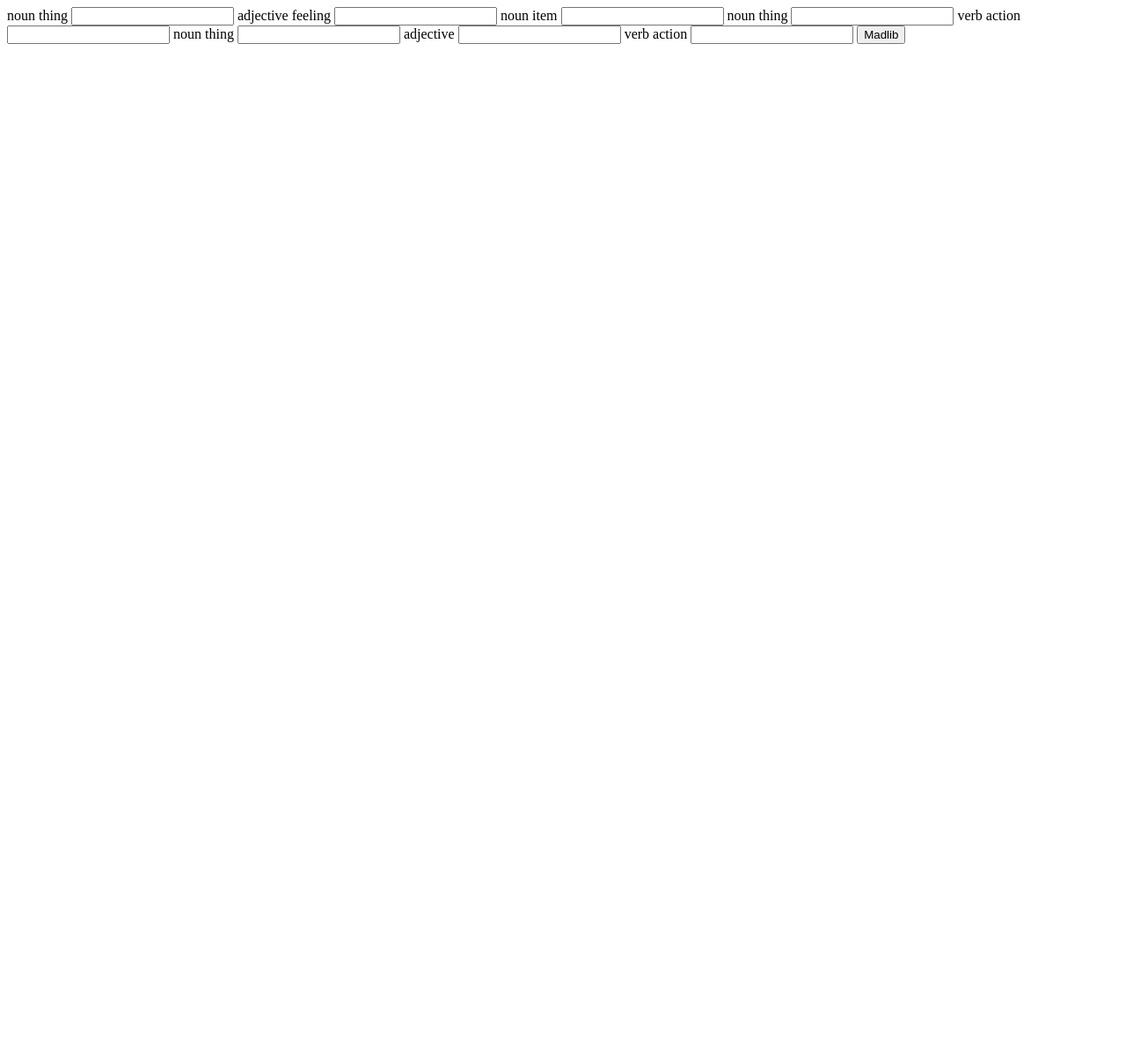
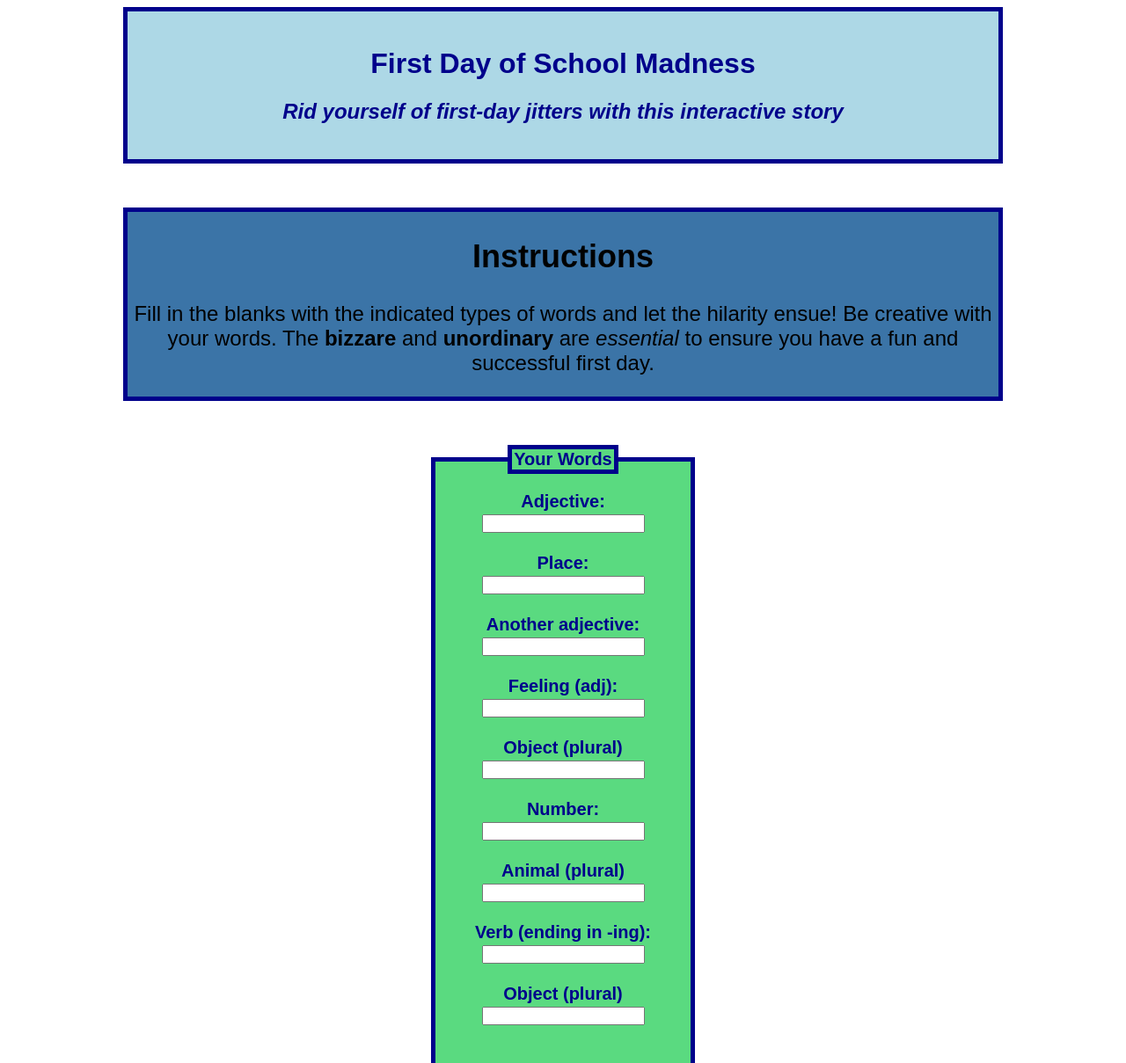
Before and after one commit to nrobert444/madlib-game, a plain HTML site: page index.html in a window 1280 px wide. Shown: the top 1209 px of the page at 88% size. Before the commit the page ends 800 px from the top, so only its background shows below. Drawn offline with Linux system fonts and the light colour scheme.

Commit message:
working mad libs game.

```diff
--- a/app.js
+++ b/app.js
@@ -1,10 +1,10 @@
-function getInputForLibs() {
+function fillInBlanks(){
 
     const adj1Input = document.getElementById("adj-1");
     const adj1Output = adj1Input.value;
-    adj1Input.textContent = adj1Output;
+    adj1.textContent = adj1Output;
 
-    const noun1Input =  document.getElementById("noun-1");
+    const noun1Input = document.getElementById("noun-1");
     const noun1Output = noun1Input.value;
     noun1.textContent = noun1Output;
 
@@ -12,7 +12,7 @@ function getInputForLibs() {
     const adj2Output = adj2Input.value;
     adj2.textContent = adj2Output;
 
-    const noun2Input =  document.getElementById("noun-2");
+    const noun2Input = document.getElementById("noun-2");
     const noun2Output = noun2Input.value;
     noun2.textContent = noun2Output;
 
@@ -29,16 +29,33 @@ function getInputForLibs() {
     noun4.textContent = noun4Output;
 
     const adj3Input = document.getElementById("adj-3");
-    const adj3Output = adj1Input.value;
+    const adj3Output = adj3Input.value;
     adj3.textContent = adj3Output;
 
     const verb2Input = document.getElementById("verb-2");
     const verb2Output = verb2Input.value;
     verb2.textContent = verb2Output;
 
+    document.getElementById("hidden-story").style.visibility = "visible";
 };
 
+
 const madButton = document.getElementById("mad-button");
-    madButton.addEventListener("click", getInputForLibs());
+madButton.addEventListener("click", fillInBlanks);
 
-    document.getElementById('hidden-story').style.visibility = "visible";
+
+/*function randomColorBg() {
+    let x = Math.floor(Math.random() * 256);
+    let y = Math.floor(Math.random() * 256);
+    let z = Math.floor(Math.random() * 256);
+    let bgColor = "rgb(" + x + "," + y + " , " + z + ")";
+
+    document.getElementById("box-1").style.backgroundColor = bgColor;
+};*/
+
+
+//const madButton = document.getElementById("mad-button");
+//madButton.addEventListener("click", fillInBlanks());
+
+
+//document.getElementById("box-1").addEventListener('click', randomColorBg);
--- a/index.html
+++ b/index.html
@@ -9,40 +9,43 @@
 </head>
 
 <body>
-    <div class="container">
-        <label id="adj-1"> adjective
-            <input id="adj-1">
-        </label>
-        <label id="noun-1"> noun thing
-            <input id="noun-1">
-        </label>
-        <label id="adj-2"> adjective feeling
-            <input id="adj-2">
-        </label>
-        <label id="noun-2"> noun item
-            <input id="noun-2">
-        </label>
-        <label id="noun-3"> noun thing
-            <input id="noun-3">
-        </label>
-        <label id="verb-1"> verb action
-            <input id="verb-1">
-        </label>
-        <label id="noun-4"> noun thing
-            <input id="noun-4">
-        </label>
-        <label id="adj-3"> adjective
-            <input id="adj-3">
-        </label>
-        <label id="verb-2"> verb action
-            <input id="verb-2">
-        </label>
-        <button id="mad-button">Madlib</button>
-        <p class="hidden-story">
-            It was a <span id="adj-1"></span> night and my favorite show <span id="noun-1"></span> was on TV. I was feeling <span id="adj-2"></span> as I watched so I got up to get a <span id="noun-2"></span>. I heard a <span id="noun-3"></span> and went to see what it was. I <span id="verb-1"></span> to the window and saw a <span id="noun-4"></span> outside. It was the most <span id="adj-3"></span> i'd ever seen and I immediately <span id="verb-2"></span>.
-        </p>
-    </div>
+    <header>
+        <h1>First Day of School Madness</h1>
+        <h2><em>Rid yourself of first-day jitters with this interactive story</em></h2>
+    </header>
 
+    <article class = "instructions">
+        <h2>Instructions</h2>
+        <p>Fill in the blanks with the indicated types of words and let the hilarity ensue!  Be creative with your words.  The <strong>bizzare</strong> and <strong>unordinary</strong> are <em>essential</em> to ensure you have a fun and successful first day.</p>
+    </article>
+    <article>
+        <fieldset>
+            <legend class = "legend">Your Words</legend>
+            <label>Adjective: <br>
+                <input id = "adj-1"/></label> <br><br>
+            <label>Place: <br>
+                <input id = "noun-1"/></label> <br><br>
+            <label>Another adjective:<br>
+                <input id = "adj-2"/></label> <br><br>
+            <label>Feeling (adj): <br>
+                <input id = "noun-2"/></label> <br><br>
+            <label>Object (plural)<br>
+                <input id = "noun-3"/></label> <br><br>
+            <label>Number:<br>
+                <input id = "verb-1"/></label> <br><br>
+            <label>Animal (plural) <br>
+                <input id = "noun-4"/></label> <br><br>
+            <label>Verb (ending in -ing):<br>
+                <input id = "adj-3"/></label> <br><br>
+            <label>Object (plural)<br>
+                <input id = "verb-2"/></label> <br><br>
+        </fieldset>
+    </article>
+    <button id="mad-button">Madlib</button>
+    <p id="hidden-story">
+        It was a <span id= "adj1"></span> night and my favorite show <span id= "noun1"></span> was on TV. I was feeling <span id= "adj2"></span> as I watched so I got up to get a <span id= "noun2"></span>. I heard a <span id= "noun3"></span> and went to see what it was. I <span id= "verb1"></span> to the window and saw a <span id= "noun4"></span> outside. It was the most <span id= "adj3"></span> i'd ever seen and I immediately <span id= "verb2"></span>.
+    </p>
 </body>
-<script src="app.js"></script>
+<script src= "app.js"></script>
+
 </html>
--- a/main.css
+++ b/main.css
@@ -1,3 +1,76 @@
-.hidden-story {
+#hidden-story {
     visibility: hidden;
 }
+
+
+#mad-button {
+    cursor: pointer;
+    background-color: rgb(90, 218, 128);
+    border: solid 5px darkblue;
+    padding: 20px 50px;
+}
+
+.box-all {
+    width: 155px;
+    height: 100px;
+    border: solid gold 3px;
+    border-radius: 3em;
+    padding: 40px;
+    text-align: center;
+    font-family: georgia;
+    font-size: 30px;
+
+}
+
+body{
+    text-align: center;
+    font-family: Arial, Helvetica, sans-serif;
+    margin-left: auto;
+    margin-right: auto;
+    width: 1000px;
+
+    font-weight: bold;
+}
+
+header{
+    background-color: lightblue;
+    color: darkblue;
+    align-content: center;
+    padding: 20px;
+    border: solid 5px darkblue;
+    margin-bottom: 50px;
+}
+
+fieldset{
+    background-color: rgb(90, 218, 128);
+    color: darkblue;
+    align-content: center;
+    width: 250px;
+    margin-left: auto;
+    margin-right: auto;
+    padding: 20px;
+    border: solid 5px darkblue;
+    font-size: 20px;
+    margin-bottom: 50px;
+}
+
+label{
+    border: 5px;
+}
+
+span{
+    font-weight: bold;
+}
+
+.legend{
+    background-color: rgb(90, 218, 128);
+    border: solid 5px darkblue;
+}
+.instructions{
+    border: solid 5px darkblue;
+    background-color: rgb(59, 116, 167);
+    margin-bottom: 50px;
+    font-weight: normal;
+    font-size: 24px;
+
+}
```
